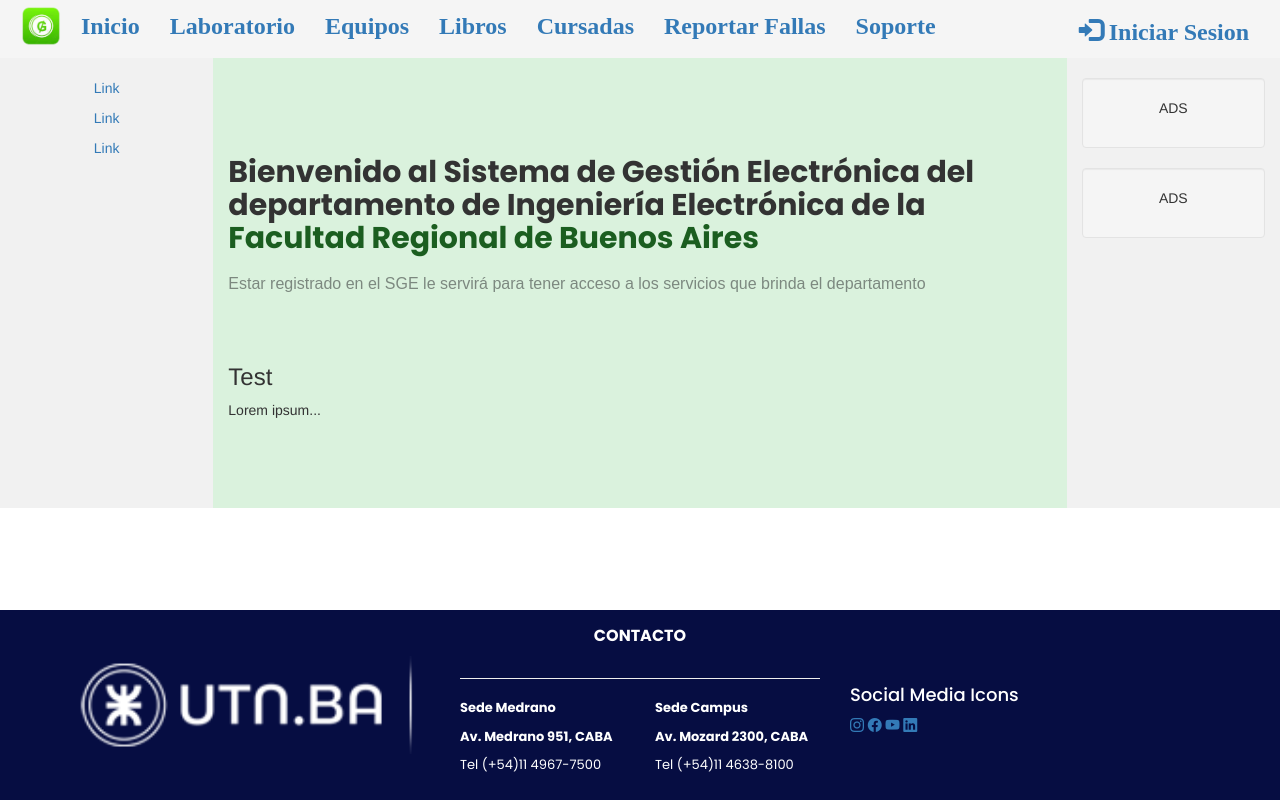
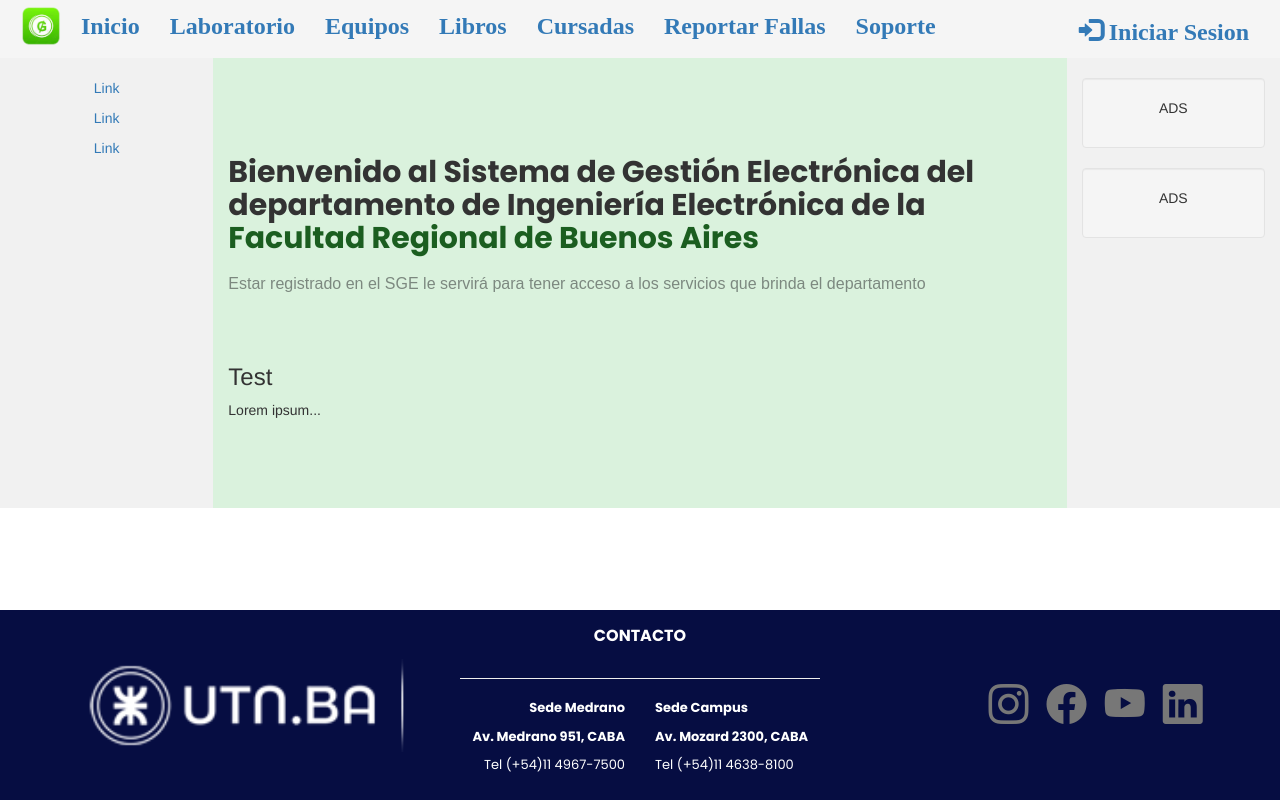
Before and after one commit to tobiascastaneda2000/Website-guarani-UTN, a plain HTML site: page index.html in a window 1280 px wide. Drawn offline with nearby package versions, Linux system fonts and the light colour scheme; a web font is replaced by a local one.

Commit message:
Iconos de footer mejorados

```diff
--- a/index.html
+++ b/index.html
@@ -86,7 +86,7 @@
     <div class="container">
       <div class="row">
         <div class="col-xs-12 col-sm-4">
-          <img src="images/logo_utn_footer.png" alt="FooterImg" width="95%" class="mx-auto d-block center-block">
+          <img src="images/logo_utn_footer.png" alt="FooterImg" width="90%" class="mx-auto d-block center-block">
         </div>
 
         <div class="col-xs-12 col-sm-4">
@@ -95,13 +95,13 @@
           </div>
           <hr>
           <div class="row texto-footer">
-            <div class="col-xs-12 col-sm-6">
+            <div class="col-xs-12 col-sm-6 derecha">
               <p class="texto-negrita">Sede Medrano</p>
               <p class="texto-negrita">Av. Medrano 951, CABA</p>
               <p>Tel (+54)11 4967-7500</p>
 
             </div>
-            <div class="col-xs-12 col-sm-6">
+            <div class="col-xs-12 col-sm-6 izq">
               <p class="texto-negrita">Sede Campus</p>
               <p class="texto-negrita">Av. Mozard 2300, CABA</p>
               <p>Tel (+54)11 4638-8100</p>
@@ -113,16 +113,16 @@
 
         </div>
 
-        <div class="col-xs-12 col-sm-4">
-          <h4>Social Media Icons</h4>
-          <a href="https://www.instagram.com" class="text-decoration-none text-white">
-            <i class="bi bi-instagram fs-1 me-3"></i><a>
-              <a href="https://www.facebook.com" class="text-decoration-none text-white">
-                <i class="bi bi-facebook fs-1 me-3"></i></a>
-              <a href="https://www.youtube.com" class="text-decoration-none text-white">
-                <i class="bi bi-youtube fs-1 me-3"></i></a>
-              <a href="https://www.linkedin.com" class="text-decoration-none text-white">
-                <i class="bi bi-linkedin fs-1 me-3"></i></a>
+        <div class="col-xs-12 col-sm-4 derecha">
+
+          <a href="https://www.instagram.com" class="text-decoration-none text-muted">
+            <i class="bi bi-instagram icono-footer me-3 " ></i><a>
+              <a href="https://www.facebook.com" class="text-decoration-none text-muted">
+                <i class="bi bi-facebook icono-footer me-3"></i></a>
+              <a href="https://www.youtube.com" class="text-decoration-none text-muted">
+                <i class="bi bi-youtube icono-footer me-3"></i></a>
+              <a href="https://www.linkedin.com" class="text-decoration-none text-muted">
+                <i class="bi bi-linkedin icono-footer me-3"></i></a>
 
         </div>
       </div>
--- a/styles.css
+++ b/styles.css
@@ -81,6 +81,19 @@ footer {
   object-fit: cover;
 }
 
+.icono-footer{
+  font-size: 4rem !important;
+  margin: 2%;
+}
+
+.derecha{
+  text-align: right;
+}
+
+.izq{
+  text-align: left;
+}
+
 /* On small screens, set height to 'auto' for sidenav and grid */
 @media screen and (max-width: 767px) {
   .sidenav {
```
